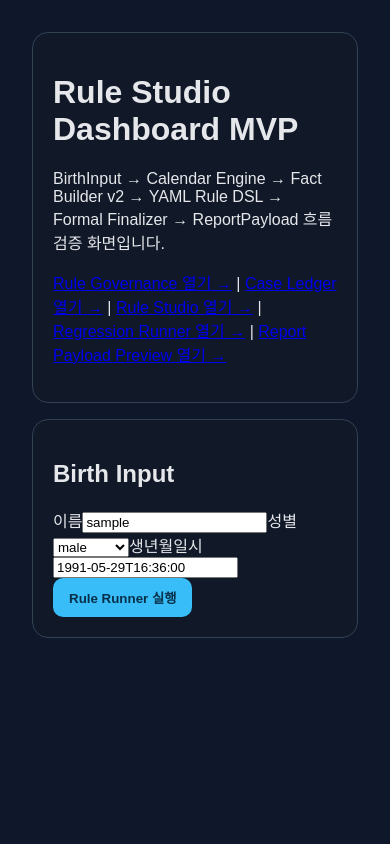
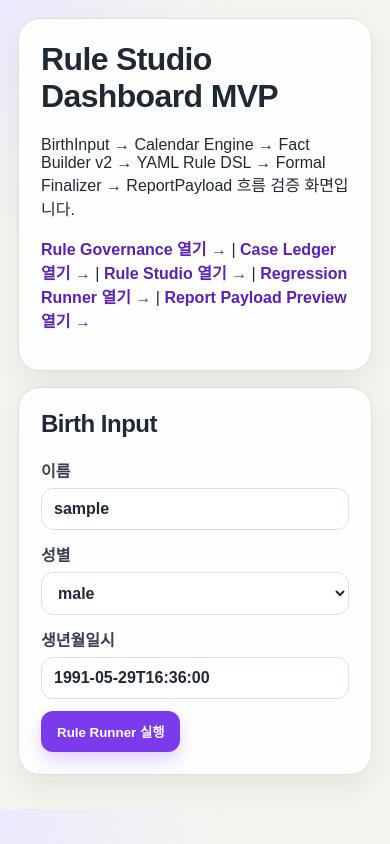
Before and after one commit to vujaderoom/sajuengine, a Next.js app in the folder frontend/: page /dashboard in a window 390 px wide. Built offline with nearby package versions, Linux system fonts and the light colour scheme.

Commit message:
Refresh global UI styles

```diff
--- a/frontend/app/globals.css
+++ b/frontend/app/globals.css
@@ -1,46 +1,361 @@
+:root {
+  --bg: #f6f4ef;
+  --panel: #ffffff;
+  --panel-soft: #fbfaf7;
+  --ink: #1f2933;
+  --muted: #6b7280;
+  --line: #e5dfd3;
+  --brand: #7c3aed;
+  --brand-soft: #ede9fe;
+  --good: #047857;
+  --warn: #b45309;
+  --bad: #b91c1c;
+  --sky: #0369a1;
+  --shadow: 0 12px 30px rgba(31, 41, 51, 0.08);
+}
+
+* {
+  box-sizing: border-box;
+}
+
 body {
   margin: 0;
-  background: #0f172a;
-  color: #e5e7eb;
+  background: radial-gradient(circle at top left, #ede9fe 0, transparent 26%), var(--bg);
+  color: var(--ink);
   font-family: Arial, Helvetica, sans-serif;
 }
 
+a {
+  color: #5b21b6;
+  text-decoration: none;
+  font-weight: 700;
+}
+
+a:hover {
+  text-decoration: underline;
+}
+
+.app-shell {
+  min-height: 100vh;
+}
+
+.topbar {
+  position: sticky;
+  top: 0;
+  z-index: 10;
+  display: flex;
+  align-items: center;
+  justify-content: space-between;
+  gap: 20px;
+  padding: 14px 28px;
+  border-bottom: 1px solid var(--line);
+  background: rgba(255, 255, 255, 0.88);
+  backdrop-filter: blur(12px);
+}
+
+.brand {
+  display: flex;
+  flex-direction: column;
+  gap: 2px;
+}
+
+.brand strong {
+  font-size: 18px;
+}
+
+.brand span {
+  color: var(--muted);
+  font-size: 12px;
+}
+
+.nav {
+  display: flex;
+  flex-wrap: wrap;
+  gap: 8px;
+  justify-content: flex-end;
+}
+
+.nav a {
+  border: 1px solid var(--line);
+  border-radius: 999px;
+  padding: 8px 12px;
+  background: var(--panel-soft);
+  color: #374151;
+  font-size: 13px;
+}
+
 main {
-  padding: 32px;
+  max-width: 1280px;
+  margin: 0 auto;
+  padding: 28px;
+}
+
+.page-hero {
+  display: grid;
+  grid-template-columns: minmax(0, 1.5fr) minmax(260px, 0.7fr);
+  gap: 18px;
+  align-items: stretch;
+  margin-bottom: 18px;
+}
+
+.hero-title {
+  font-size: 30px;
+  margin: 0 0 8px;
+  letter-spacing: -0.03em;
+}
+
+.hero-subtitle {
+  margin: 0;
+  color: var(--muted);
+  line-height: 1.6;
 }
 
 .card {
-  border: 1px solid #334155;
-  border-radius: 16px;
-  background: #111827;
-  padding: 20px;
+  border: 1px solid var(--line);
+  border-radius: 22px;
+  background: rgba(255, 255, 255, 0.92);
+  padding: 22px;
   margin-bottom: 16px;
+  box-shadow: var(--shadow);
+}
+
+.card.compact {
+  padding: 16px;
+}
+
+.card h1,
+.card h2,
+.card h3 {
+  margin-top: 0;
+  letter-spacing: -0.02em;
+}
+
+.grid {
+  display: grid;
+  grid-template-columns: repeat(2, minmax(0, 1fr));
+  gap: 16px;
+}
+
+.grid-3 {
+  display: grid;
+  grid-template-columns: repeat(3, minmax(0, 1fr));
+  gap: 14px;
+}
+
+.metric {
+  border: 1px solid var(--line);
+  border-radius: 18px;
+  background: var(--panel-soft);
+  padding: 16px;
+}
+
+.metric-label {
+  color: var(--muted);
+  font-size: 12px;
+  font-weight: 700;
+  text-transform: uppercase;
+}
+
+.metric-value {
+  margin-top: 8px;
+  font-size: 24px;
+  font-weight: 800;
+  letter-spacing: -0.03em;
+}
+
+.pillar-row {
+  display: grid;
+  grid-template-columns: repeat(4, minmax(0, 1fr));
+  gap: 10px;
+}
+
+.pillar {
+  border: 1px solid var(--line);
+  border-radius: 18px;
+  background: linear-gradient(180deg, #fff, #faf7f0);
+  padding: 14px;
+  text-align: center;
+}
+
+.pillar small {
+  color: var(--muted);
+  font-weight: 700;
+}
+
+.pillar strong {
+  display: block;
+  margin-top: 6px;
+  font-size: 28px;
+  letter-spacing: 0.08em;
+}
+
+.summary-strip {
+  display: flex;
+  flex-wrap: wrap;
+  gap: 8px;
+  margin-top: 12px;
 }
 
 pre {
   white-space: pre-wrap;
   word-break: break-word;
-  background: #020617;
-  border: 1px solid #334155;
-  border-radius: 12px;
+  background: #111827;
+  color: #e5e7eb;
+  border: 1px solid #1f2937;
+  border-radius: 14px;
   padding: 16px;
+  overflow-x: auto;
+  font-size: 13px;
+  line-height: 1.5;
+}
+
+details {
+  border: 1px solid var(--line);
+  border-radius: 16px;
+  background: var(--panel-soft);
+  padding: 12px 14px;
+  margin-bottom: 12px;
+}
+
+summary {
+  cursor: pointer;
+  font-weight: 800;
 }
 
 button {
   cursor: pointer;
   border: 0;
-  border-radius: 10px;
-  padding: 10px 16px;
-  background: #38bdf8;
-  color: #082f49;
+  border-radius: 12px;
+  padding: 11px 16px;
+  background: var(--brand);
+  color: white;
+  font-weight: 800;
+  box-shadow: 0 8px 18px rgba(124, 58, 237, 0.22);
+}
+
+button.secondary {
+  background: #374151;
+}
+
+button.ghost {
+  border: 1px solid var(--line);
+  background: var(--panel-soft);
+  color: var(--ink);
+  box-shadow: none;
+}
+
+input,
+select,
+textarea {
+  width: 100%;
+  margin-top: 6px;
+  border: 1px solid var(--line);
+  border-radius: 12px;
+  padding: 11px 12px;
+  background: white;
+  color: var(--ink);
+  font: inherit;
+}
+
+label {
+  display: block;
+  color: #374151;
+  font-weight: 700;
+  margin-bottom: 12px;
+}
+
+.badge {
+  display: inline-flex;
+  align-items: center;
+  border: 1px solid #ddd6fe;
+  border-radius: 999px;
+  padding: 5px 11px;
+  margin: 3px 4px 3px 0;
+  color: #5b21b6;
+  background: var(--brand-soft);
+  font-size: 13px;
   font-weight: 700;
 }
 
-.badge {
-  display: inline-block;
-  border: 1px solid #475569;
-  border-radius: 999px;
-  padding: 4px 10px;
-  margin-right: 6px;
-  color: #bae6fd;
+.badge.good {
+  color: var(--good);
+  background: #d1fae5;
+  border-color: #a7f3d0;
 }
+
+.badge.warn {
+  color: var(--warn);
+  background: #fef3c7;
+  border-color: #fde68a;
+}
+
+.badge.bad {
+  color: var(--bad);
+  background: #fee2e2;
+  border-color: #fecaca;
+}
+
+.badge.info {
+  color: var(--sky);
+  background: #e0f2fe;
+  border-color: #bae6fd;
+}
+
+.workflow {
+  display: grid;
+  grid-template-columns: repeat(4, minmax(0, 1fr));
+  gap: 10px;
+  counter-reset: step;
+}
+
+.step {
+  border: 1px solid var(--line);
+  border-radius: 18px;
+  padding: 14px;
+  background: var(--panel-soft);
+}
+
+.step::before {
+  counter-increment: step;
+  content: counter(step);
+  display: inline-grid;
+  place-items: center;
+  width: 26px;
+  height: 26px;
+  border-radius: 50%;
+  background: var(--brand);
+  color: white;
+  font-weight: 800;
+  margin-bottom: 10px;
+}
+
+.muted {
+  color: var(--muted);
+}
+
+.actions {
+  display: flex;
+  flex-wrap: wrap;
+  gap: 10px;
+  align-items: center;
+}
+
+@media (max-width: 900px) {
+  .topbar,
+  .page-hero,
+  .grid,
+  .grid-3,
+  .workflow,
+  .pillar-row {
+    grid-template-columns: 1fr;
+  }
+
+  .topbar {
+    align-items: flex-start;
+    flex-direction: column;
+  }
+
+  main {
+    padding: 18px;
+  }
+}
```
